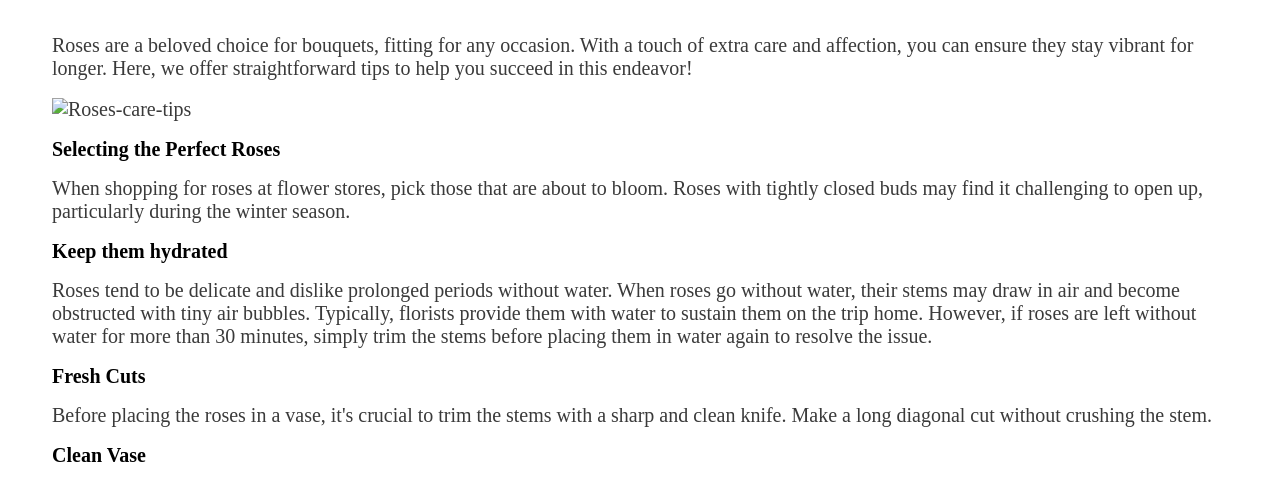
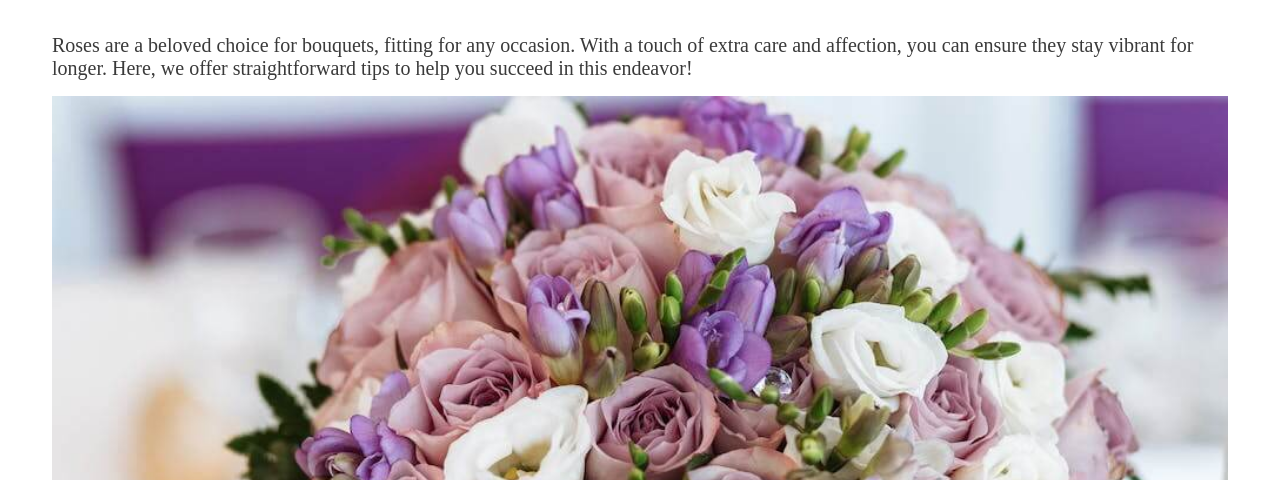
Before and after one commit to HebaAbdulal/Flowerita, a plain HTML site: page inspiration.html in a window 1280 px wide. Shown: the part 317-797 px from the top of the page. Drawn offline with Linux system fonts and the light colour scheme; the site is published under a folder, as on GitHub Pages, so addresses that start at the root find nothing.

Commit message:
Delet the slash from img src in inpiration section

```diff
--- a/inspiration.html
+++ b/inspiration.html
@@ -49,7 +49,7 @@
             </p>
             <p>
                 <span style="font-family: Kepler-Med-Capt,san s-serif; font-size: 20px;">
-                    <img src="/assets/backgrounds/flower-care.jpg" alt="Roses-care-tips" width="100%" height="auto">
+                    <img src="assets/backgrounds/flower-care.jpg" alt="Roses-care-tips" width="100%" height="auto">
                 </span>
             </p>
             <h2>Selecting the Perfect Roses</h2>
```
